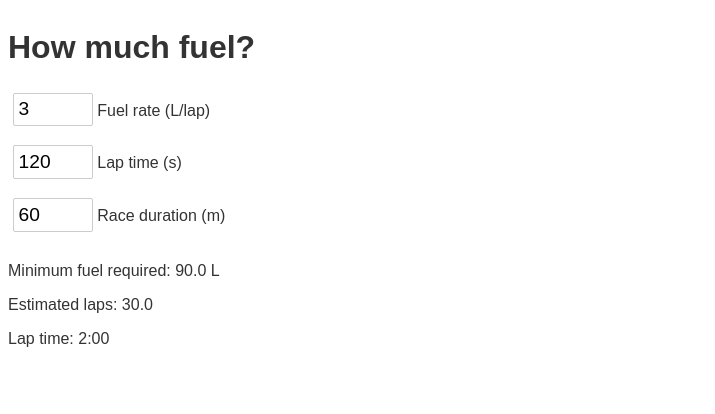
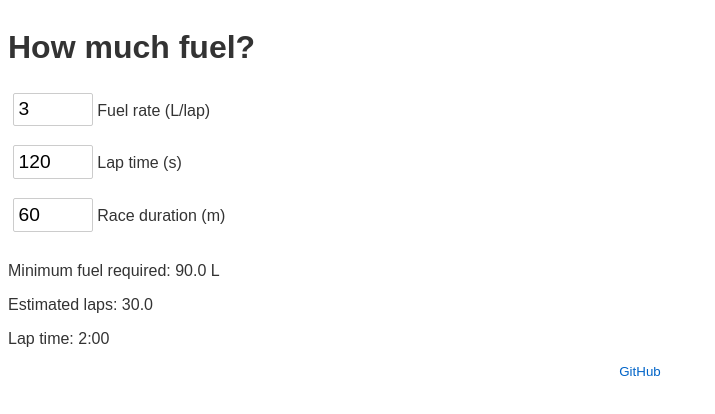
Before and after one commit to andygock/how-much-fuel, a Svelte app: page / in a window 1280 px wide. Shown: the top 414 px of the page, without its empty margins (0-715 px from the left). Built offline with nearby package versions, Linux system fonts and the light colour scheme.

Commit message:
Add link to GitHub

```diff
--- a/src/App.svelte
+++ b/src/App.svelte
@@ -101,6 +101,9 @@
   <p>Minimum fuel required: {fuelRequired.toFixed(1)} L</p>
   <p>Estimated laps: {estimatedLaps.toFixed(1)}</p>
   <p>Lap time: {secondsToPrettyString(lapTime)}</p>
+  <div class="footer">
+    <a href="https://github.com/andygock/how-much-fuel">GitHub</a>
+  </div>
 </main>
 
 <style>
@@ -117,4 +120,8 @@
     padding: 0.3rem;
     font-size: 120%;
   }
+  .footer {
+    font-size: smaller;
+    text-align: center;
+  }
 </style>
```
